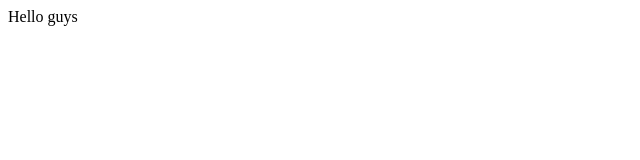
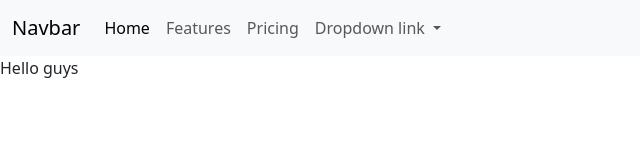
Before and after one commit to Hello-kath/Distribuciones-de-linux, a plain HTML site: page index.html in a window 1280 px wide. Shown: the whole page, without its empty margins (0-640 px from the left). Drawn offline with nearby package versions, Linux system fonts and the light colour scheme.

Commit message:
navbar bootstrap

```diff
--- a/index.html
+++ b/index.html
@@ -3,9 +3,43 @@
 <head>
     <meta charset="UTF-8">
     <meta name="viewport" content="width=device-width, initial-scale=1.0">
+    <link href="https://cdn.jsdelivr.net/npm/bootstrap@5.3.3/dist/css/bootstrap.min.css" rel="stylesheet" integrity="sha384-QWTKZyjpPEjISv5WaRU9OFeRpok6YctnYmDr5pNlyT2bRjXh0JMhjY6hW+ALEwIH" crossorigin="anonymous">
     <title>Linux</title>
 </head>
 <body>
+    <!-- navbar -->
+    <nav class="navbar navbar-expand-lg bg-body-tertiary">
+        <div class="container-fluid">
+          <a class="navbar-brand" href="#">Navbar</a>
+          <button class="navbar-toggler" type="button" data-bs-toggle="collapse" data-bs-target="#navbarNavDropdown" aria-controls="navbarNavDropdown" aria-expanded="false" aria-label="Toggle navigation">
+            <span class="navbar-toggler-icon"></span>
+          </button>
+          <div class="collapse navbar-collapse" id="navbarNavDropdown">
+            <ul class="navbar-nav">
+              <li class="nav-item">
+                <a class="nav-link active" aria-current="page" href="#">Home</a>
+              </li>
+              <li class="nav-item">
+                <a class="nav-link" href="#">Features</a>
+              </li>
+              <li class="nav-item">
+                <a class="nav-link" href="#">Pricing</a>
+              </li>
+              <li class="nav-item dropdown">
+                <a class="nav-link dropdown-toggle" href="#" role="button" data-bs-toggle="dropdown" aria-expanded="false">
+                  Dropdown link
+                </a>
+                <ul class="dropdown-menu">
+                  <li><a class="dropdown-item" href="#">Action</a></li>
+                  <li><a class="dropdown-item" href="#">Another action</a></li>
+                  <li><a class="dropdown-item" href="#">Something else here</a></li>
+                </ul>
+              </li>
+            </ul>
+          </div>
+        </div>
+      </nav>
     Hello guys
 </body>
+<script src="https://cdn.jsdelivr.net/npm/bootstrap@5.3.3/dist/js/bootstrap.bundle.min.js" integrity="sha384-YvpcrYf0tY3lHB60NNkmXc5s9fDVZLESaAA55NDzOxhy9GkcIdslK1eN7N6jIeHz" crossorigin="anonymous"></script>
 </html>
```
